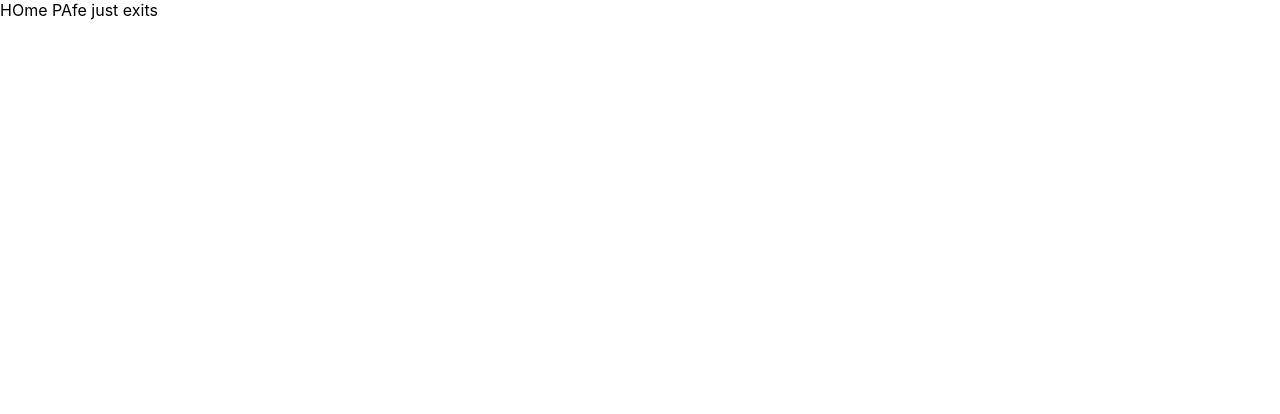
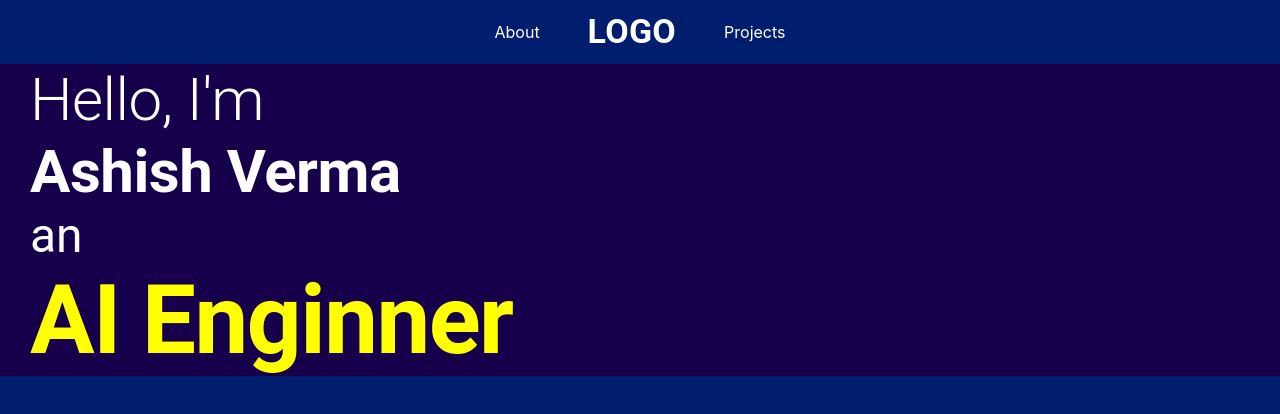
Before and after one commit to vermaashish20/DeployTest, a React (Create React App) app: page / in a window 1280 px wide. Shown: the top 414 px of the page. Built offline with nearby package versions, Linux system fonts and the light colour scheme.

Commit message:
Navbar and hero

```diff
--- a/src/App.js
+++ b/src/App.js
@@ -1,27 +1,18 @@
-import {
-  createBrowserRouter,
-  RouterProvider
-} from "react-router-dom";
+import Hero from "./sections/Hero";
 
-import Home from './pages/Home'
-import About from './pages/About'
 function App() {
-  const router = createBrowserRouter([
-    {
-      path: "/",
-      element:<Home></Home>,
-    },
-    {
-      path: "about",
-      element:<About/>,
-    },
-  ]);
+
 
 
   return (
-      // <RouterProvider router={router} />
-      <div>HOme PAfe just exits</div>
+    <Hero/>
   );
 }
 
 export default App;
+
+{/* <Hero/>
+<About/>
+<Skills/>
+<Projects/>
+<Footer/> */}
--- /dev/null
+++ b/src/components/NavBar.jsx
@@ -0,0 +1,22 @@
+import React from 'react'
+import { AppBar,Stack,Box, Link, Toolbar, Typography } from '@mui/material'
+
+const NavBar = () => {
+  return (
+    <AppBar position='static'
+    sx={{backgroundColor:'transparent'}} elevation={0}>
+    <Stack direction='row'
+     justifyContent='center'  alignItems='center'>
+      <Toolbar>
+        <Stack direction='row' justifyContent='space-between' spacing={6} alignItems='center'>
+        <Link href="#about" sx={{color:'white',textDecoration:'none'}}>About</Link>
+        <Typography variant='h4' fontWeight='bold' >LOGO</Typography>
+        <Link href='#projects' sx={{color:'white',textDecoration:'none'}} >Projects</Link>
+        </Stack>
+      </Toolbar>
+    </Stack>
+    </AppBar>
+  )
+}
+
+export default NavBar
--- a/src/pages/Home.jsx
+++ /dev/null
@@ -1,13 +0,0 @@
-import React from 'react'
-import { Link } from 'react-router-dom'
-
-const Home = () => {
-  return (
-    <div>Home
-
-        <Link to="about">ABout page</Link>
-    </div>
-  )
-}
-
-export default Home
--- /dev/null
+++ b/src/sections/Hero.jsx
@@ -0,0 +1,24 @@
+import { Stack, Typography } from '@mui/material'
+import React from 'react'
+import NavBar from '../components/NavBar'
+const Hero = () => {
+  return (
+    <Stack direction="column"
+    sx={{backgroundColor:'#001D6E',height:'100vh',width:'100%'}}>
+      <NavBar/>
+      <Stack direction='column'
+      justifyContent='center' alignItems='start'
+      sx={{backgroundColor:'#16004C',paddingX:'30px'}}
+      >
+      <Typography variant='h2' sx={{color:'white'}}>Hello, I'm</Typography>
+      <Typography variant='h2' sx={{color:'white'}}fontWeight='bold'> Ashish Verma</Typography>
+      <Typography variant='h3' sx={{color:'white'}}>an</Typography>
+      <Typography variant='h1' sx={{color:'yellow'}} fontWeight='bold'>AI Enginner</Typography>
+      </Stack>
+
+    </Stack>
+
+  )
+}
+
+export default Hero
```
Also changed, not shown: package.json (+6 -2 lines), src/sections/About.jsx (renamed from src/pages/About.jsx), 1 other file (tests, documents, lock files or other folders).
